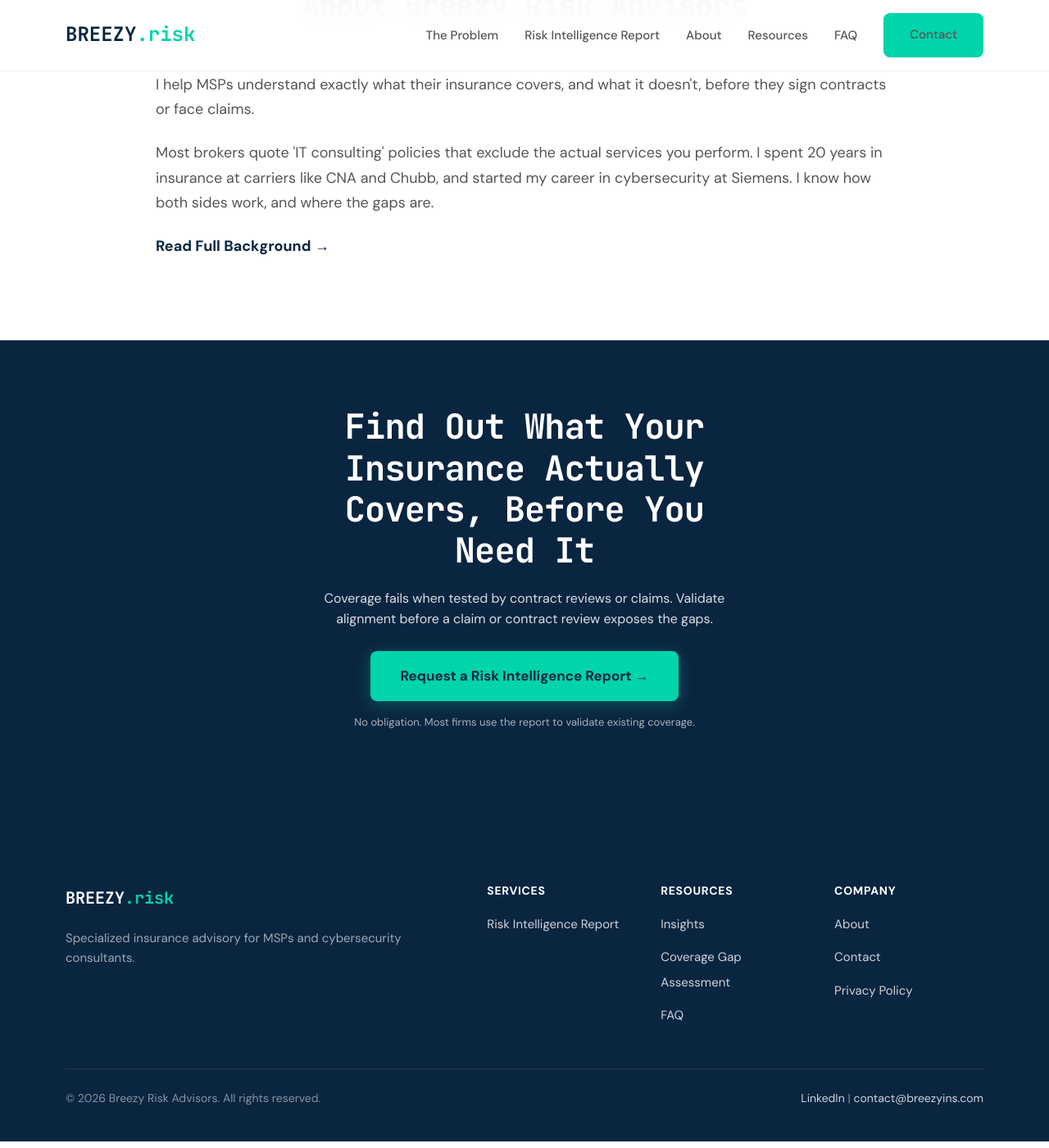
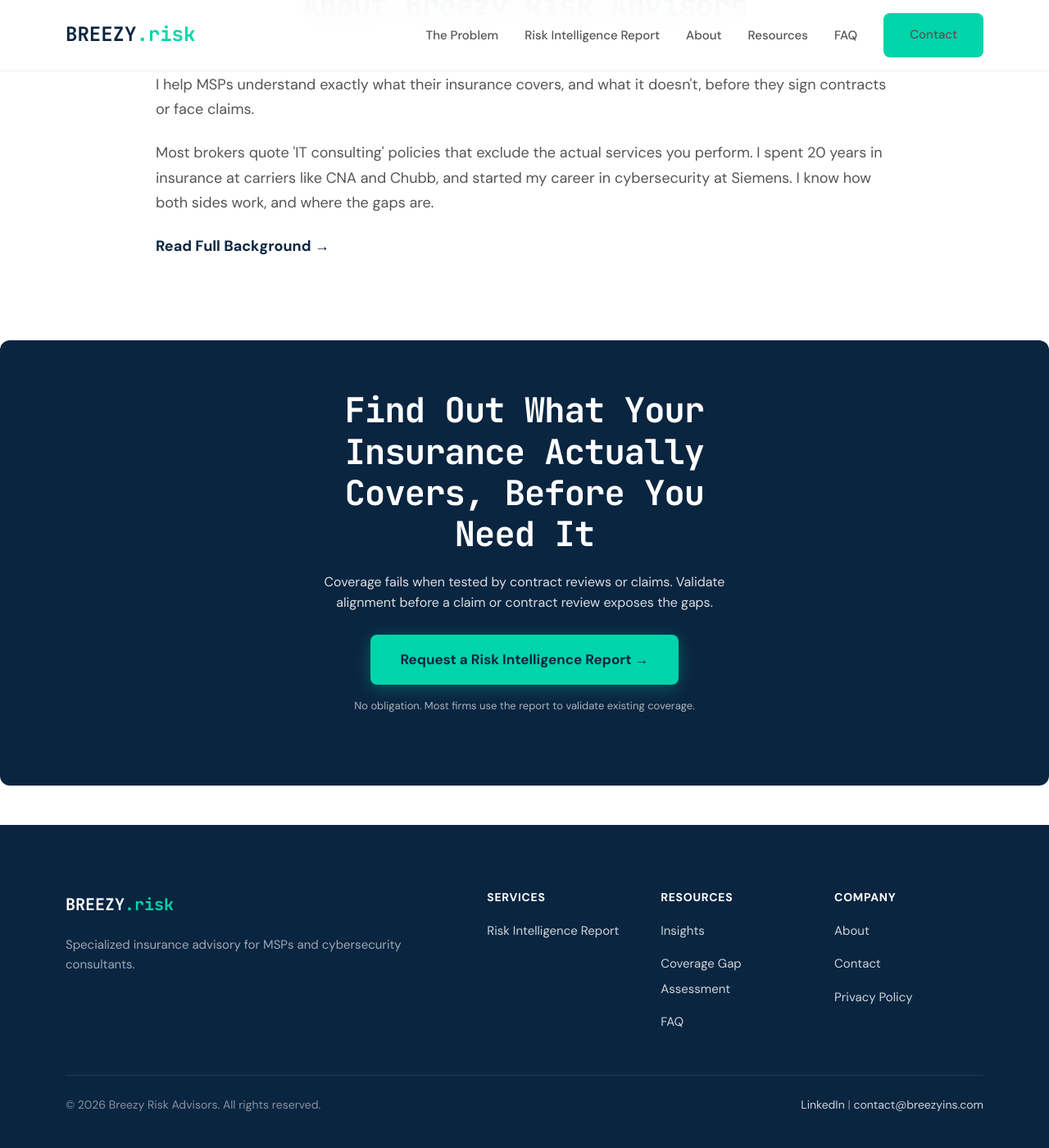
Before and after one commit to joeproe1/breezyins.com, a Jekyll site: the page built from index.html, in a window 1280 px wide and 1400 px high, scrolled down 2135 px. Shown: the whole window at 82% size. Built offline with Jekyll 4.4.1, drawn with Linux system fonts in a browser that asks for light colours.

Commit message:
Shrink CTA banner and add gap before footer
Reduced CTA padding, added margin-bottom and border-radius so the
banner reads as a distinct card with visible separation from the footer.

Co-Authored-By: Claude Opus 4.6 <noreply@anthropic.com>

```diff
--- a/_sass/_pages.scss
+++ b/_sass/_pages.scss
@@ -117,7 +117,9 @@
 // CTA Banner
 .cta-banner {
     background: $primary;
-    padding: 80px 0;
+    padding: 60px 0;
+    margin-bottom: 48px;
+    border-radius: 12px;
 
     .cta-banner-inner {
         max-width: 520px;
```
